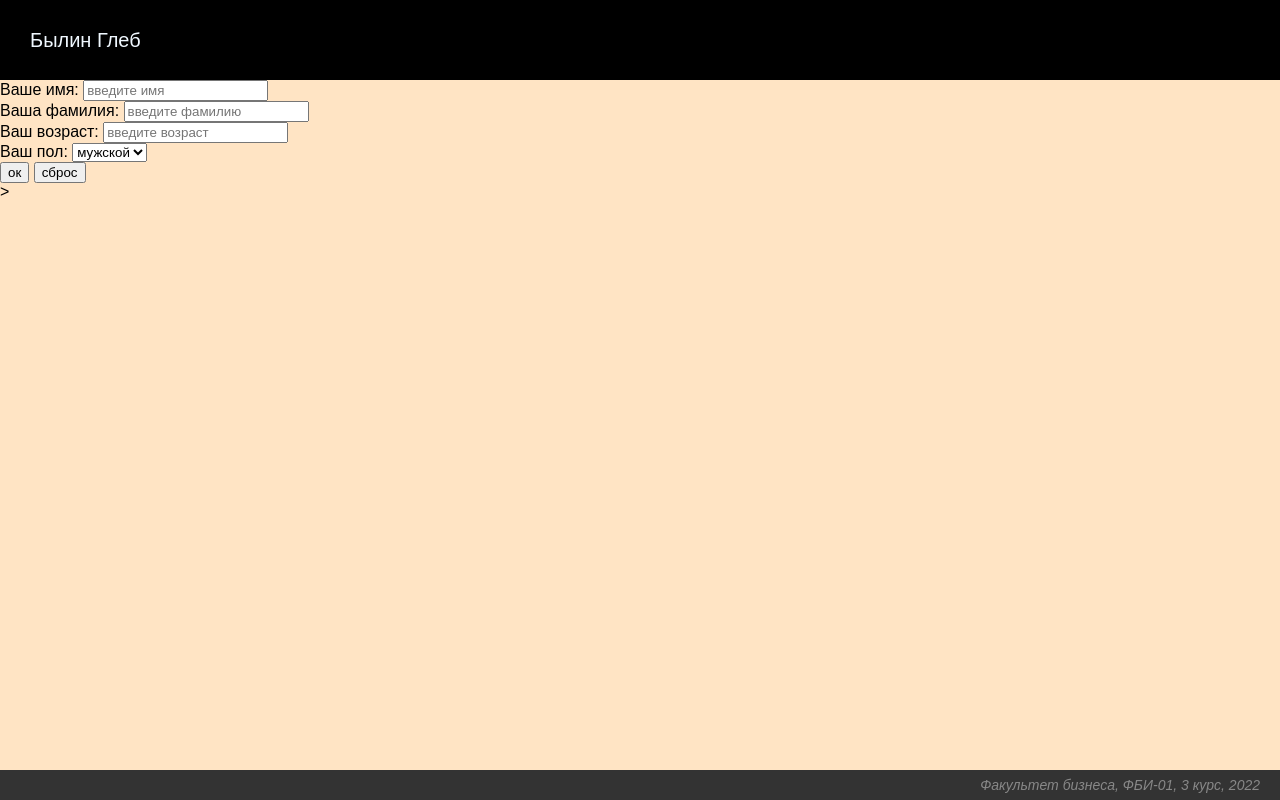
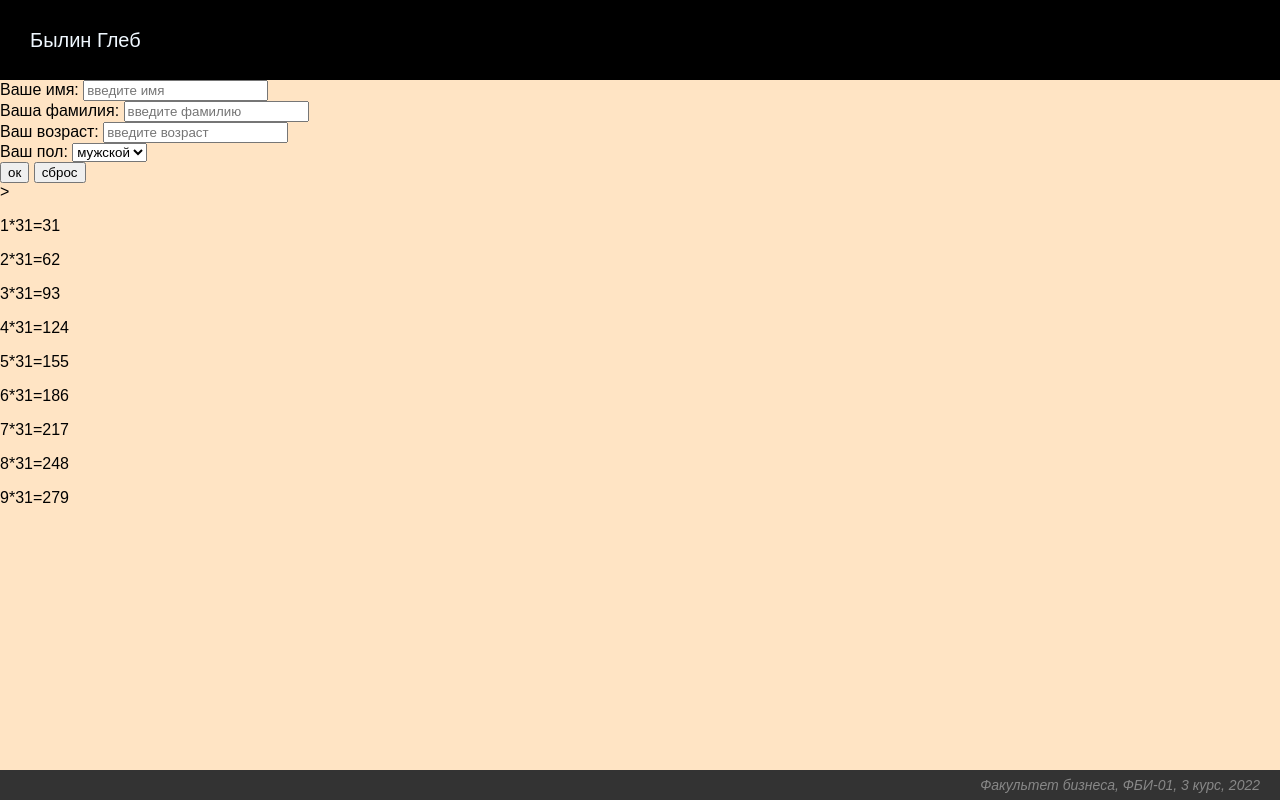
Before and after one commit to Lydik2002/Betboom, a plain HTML site: page lab7.html in a window 1280 px wide. Drawn offline with Linux system fonts and the light colour scheme.

Commit message:
Таблица умножения

```diff
--- a/lab7.css
+++ b/lab7.css
@@ -37,3 +37,7 @@ body {
     top: 300px;
     left: 30 px;
 }
+.ty {
+    color: red;
+    text-align: right;
+}
--- a/lab7.html
+++ b/lab7.html
@@ -41,6 +41,16 @@
         <div id="stairs"></div>>
         </div>
 
+        <p>1*31=31</p>
+        <p>2*31=62</p>
+        <p>3*31=93</p>
+        <p>4*31=124</p>
+        <p>5*31=155</p>
+        <p>6*31=186</p>
+        <p>7*31=217</p>
+        <p>8*31=248</p>
+        <p>9*31=279</p>
+
         <div class="footer">
             Факультет бизнеса, ФБИ-01, 3 курс, 2022
         </div>
```
